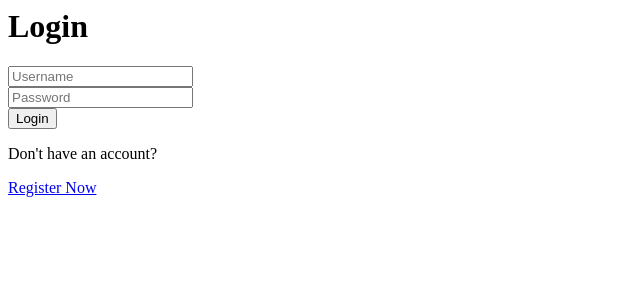
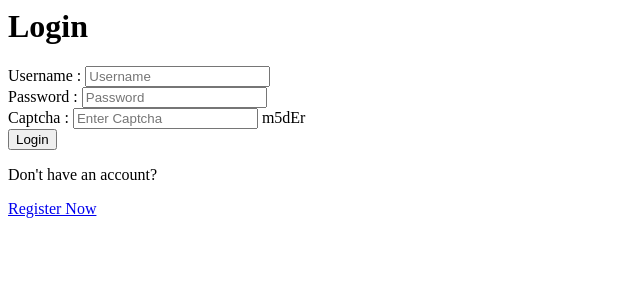
Before and after one commit to Rilim06/UTS-Webprog-LEC, a PHP site: page /login.php in a window 1280 px wide. Shown: the top 300 px of the page, without its empty margins (0-640 px from the left). Run offline with PHP 8.4, Linux system fonts and the light colour scheme.

Commit message:
Captcha Added

```diff
--- a/login.php
+++ b/login.php
@@ -9,11 +9,46 @@
         Please fill in all the fields.
     </div>
 <?php endif; ?>
+<?php if (isset($_GET['captcha'])): ?>
+    <div class="alert alert-danger text-center w-80 mx-auto fw-bold" role="alert">
+        Captcha incorrect.
+    </div>
+<?php endif; ?>
 
 <form action="login_process.php" method="POST">
+    <label>Username : </label>
     <input type="text" name="username" placeholder="Username" /><br />
+    <label>Password : </label>
     <input type="password" name="password" placeholder="Password" /><br />
+    <?php $captcha = generateCaptcha() ?>
+    <label>Captcha : </label>
+    <input type="text" name="captcha" placeholder="Enter Captcha" />
+    <label>
+        <?php echo $captcha; ?>
+    </label>
+    <input type="hidden" name="captcha_generate" value="<?php echo $captcha; ?>" /><br />
     <button type="submit">Login</button>
 </form>
 <p>Don't have an account?</p>
 <a href="register.php">Register Now</a>
+
+<?php
+function generateCaptcha($length = 5)
+{
+    $numbers = '0123456789';
+    $letters = 'abcdefghijklmnopqrstuvwxyzABCDEFGHIJKLMNOPQRSTUVWXYZ';
+
+    $randomNumber = $numbers[rand(0, strlen($numbers) - 1)];
+
+    $randomLetters = '';
+    for ($i = 0; $i < ($length - 1); $i++) {
+        $randomLetters .= $letters[rand(0, strlen($letters) - 1)];
+    }
+
+    $randomCaptcha = $randomNumber . $randomLetters;
+    $randomCaptcha = str_shuffle($randomCaptcha);
+
+    return $randomCaptcha;
+}
+
+?>
--- a/login_process.php
+++ b/login_process.php
@@ -10,10 +10,12 @@ $stmt = $db->prepare($sql);
 $stmt->execute([$username]);
 $row = $stmt->fetch(PDO::FETCH_ASSOC);
 
-if ($_POST['username'] == NULL || ($_POST['password'] == NULL)) {
+if ($_POST['username'] == NULL || $_POST['password'] == NULL || $_POST['captcha'] == NULL) {
     header("Location: login.php?error=error");
 } elseif (!password_verify($password, $row["password"])) {
     header("Location: login.php?empty=error");
+} elseif ($_POST['captcha'] !== $_POST['captcha_generate']) {
+    header("Location: login.php?captcha=error");
 } else {
     $_SESSION["id"] = $row["id"];
     $_SESSION["username"] = $row["username"];
```
